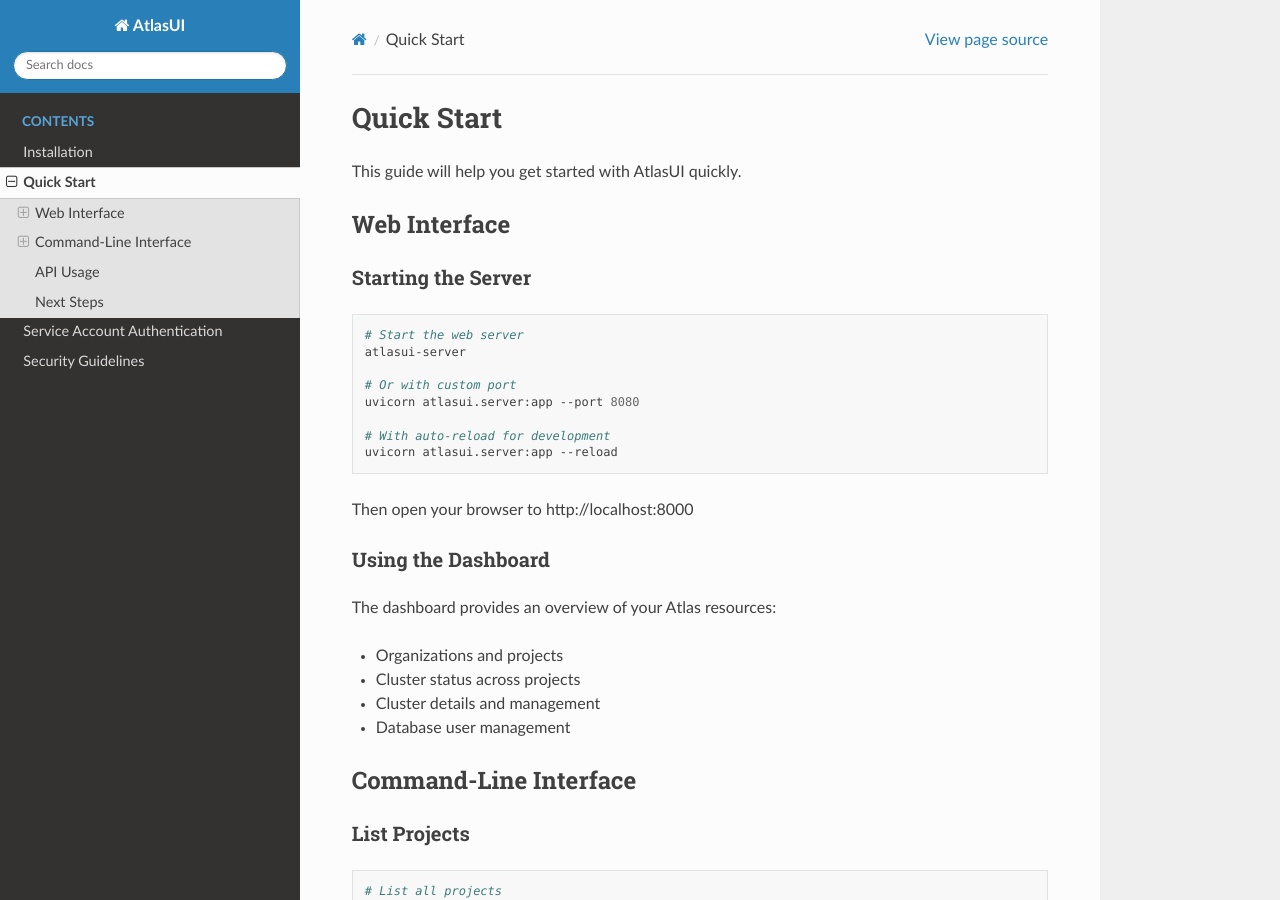
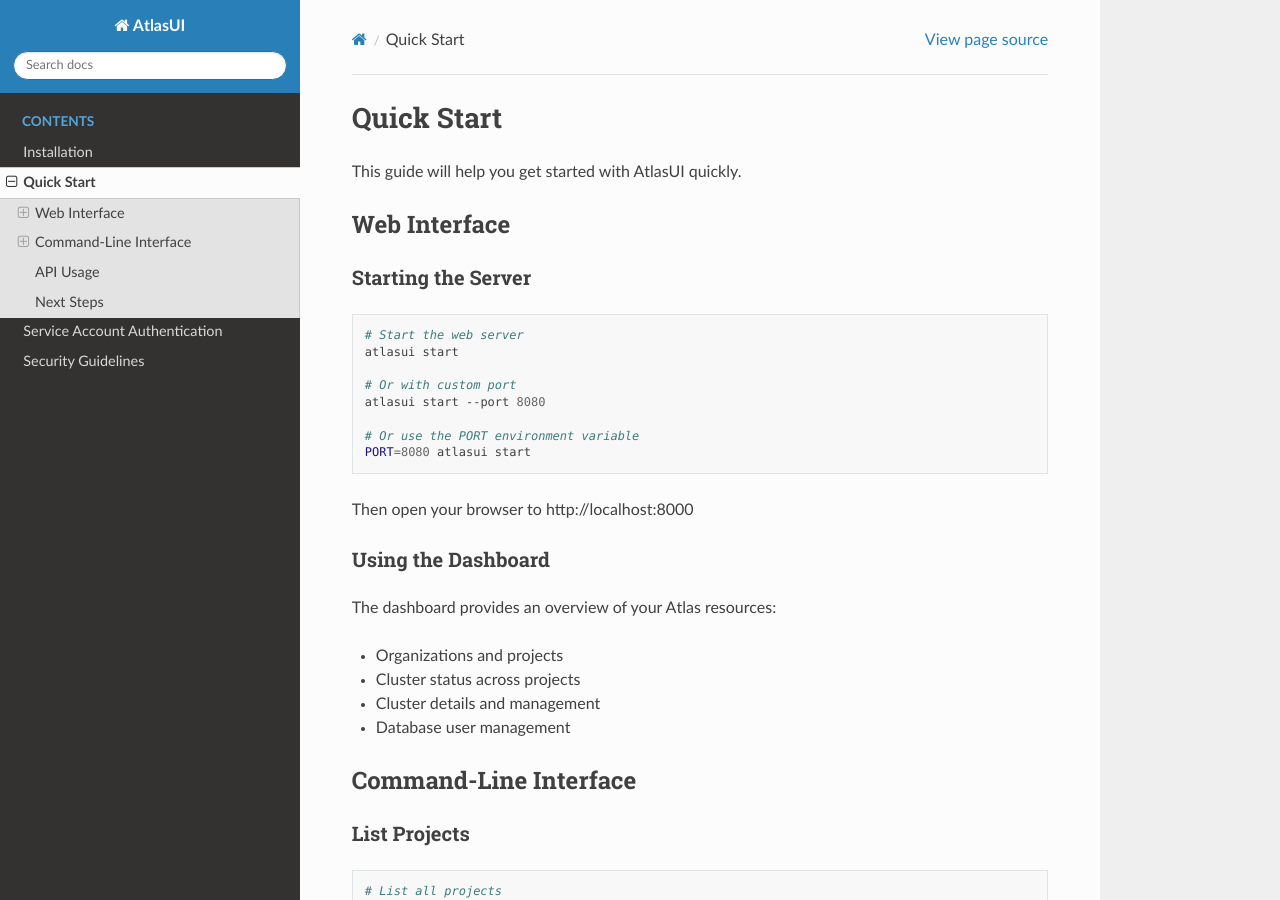
Before and after one commit to jdrumgoole/atlasui, a Sphinx documentation site: the page built from docs/quickstart.md, in a window 1280 px wide and 900 px high. Built offline with Sphinx 7.4.7 and the Read the Docs theme 3.1.0, drawn with Linux system fonts in a browser that asks for light colours.

Commit message:
Release v0.1.6: Fix web configuration and update documentation
This release fixes a critical issue where web-based configuration didn't work
properly after saving credentials, and updates all documentation to use the
correct atlasui commands.

Changes:
- Fixed web configuration settings reload issue
  - Added reload_settings() function to config.py
  - Web setup now automatically reloads settings after saving credentials
  - Organizations API now works immediately after configuration

- Updated API key instructions across all documentation
  - Corrected path to: cloud.mongodb.com/v2#/preferences/organizations
  - Added step to select organization and click Applications
  - Clarified choosing API Key vs Service Account

- Updated all documentation to use atlasui commands
  - Changed atlasui-server to atlasui start
  - Added atlasui stop command documentation
  - Added --port flag and PORT environment variable examples
  - Removed uvicorn direct usage from user-facing docs

- Added web-based configuration section to README
  - Documented the web setup wizard workflow
  - Explained automatic settings reload feature

- Added test for reload_settings() functionality

All 67 tests pass successfully.

🤖 Generated with [Claude Code](https://claude.com/claude-code)

Co-Authored-By: Claude <noreply@anthropic.com>

````diff
--- a/docs/quickstart.md
+++ b/docs/quickstart.md
@@ -8,13 +8,13 @@ This guide will help you get started with AtlasUI quickly.
 
 ```bash
 # Start the web server
-atlasui-server
+atlasui start
 
 # Or with custom port
-uvicorn atlasui.server:app --port 8080
+atlasui start --port 8080
 
-# With auto-reload for development
-uvicorn atlasui.server:app --reload
+# Or use the PORT environment variable
+PORT=8080 atlasui start
 ```
 
 Then open your browser to http://localhost:8000
--- a/pyproject.toml
+++ b/pyproject.toml
@@ -1,6 +1,6 @@
 [project]
 name = "atlasui"
-version = "0.1.5"
+version = "0.1.6"
 description = "User Interface for MongoDB Atlas - Web UI and CLI tool"
 readme = "README.md"
 authors = [
````
Also changed, not shown: README.md (+31 -9 lines), docs/installation.md (+1 -1 lines), 5 other files.
